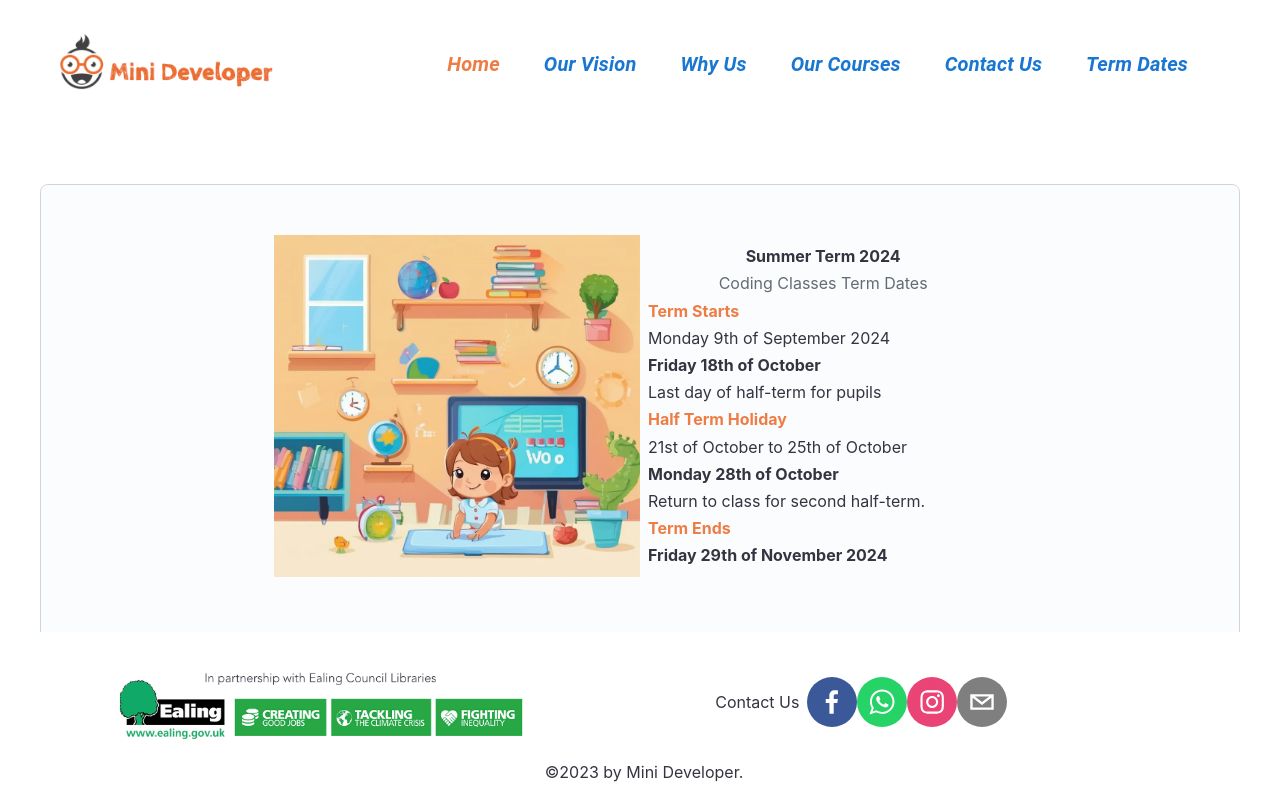
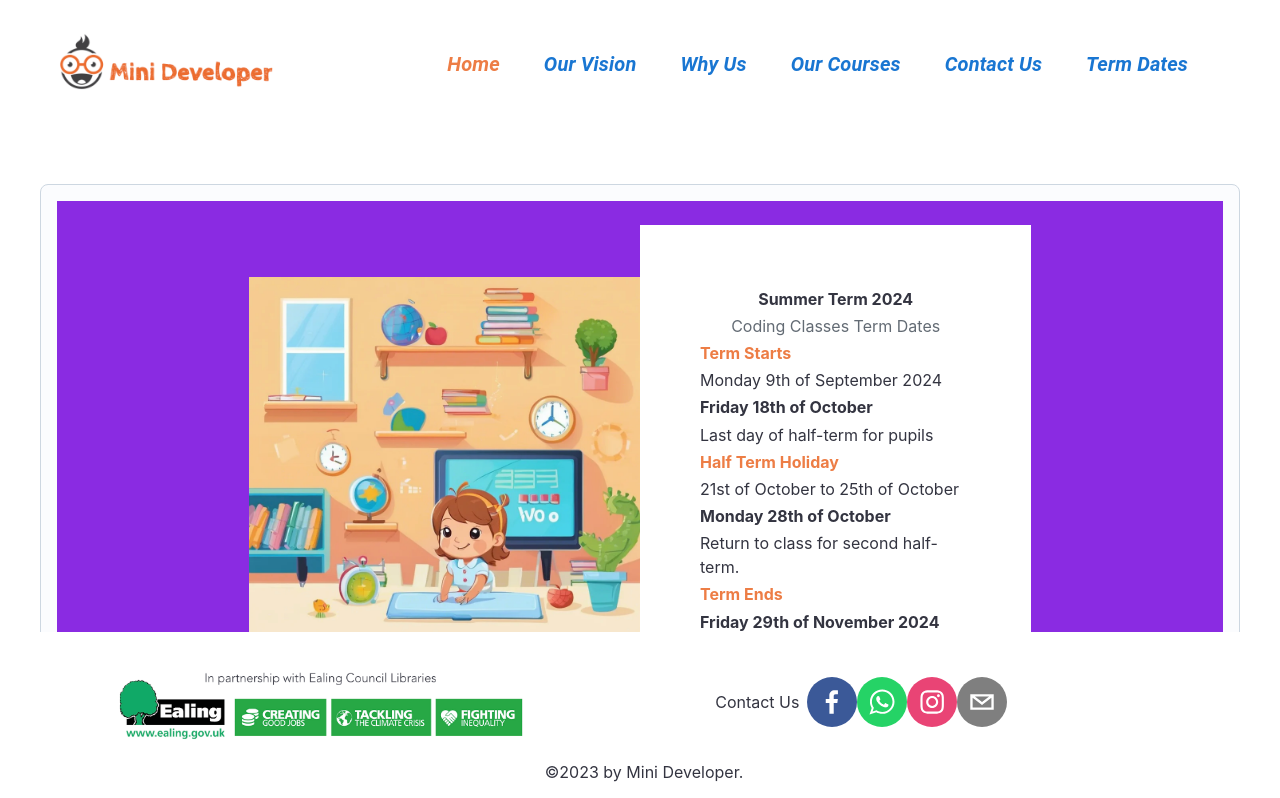
Before and after one commit to hebaarafat159/mini-developer-client, a React (Create React App) app: page /termdates in a window 1280 px wide. Shown: the top 798 px of the page. Built offline with nearby package versions, Linux system fonts and the light colour scheme.

Commit message:
modify term dates background image

```diff
--- a/src/pages/TermDates.js
+++ b/src/pages/TermDates.js
@@ -52,12 +52,12 @@ export default function TermDates() {
     return (
         <Card className='recent-blogs d-block'>
 
-            <Stack direction="row" spacing={2} sx={{ justifyContent: 'space-around', alignItems: 'center', padding: '2vw' }} >
-                <Grid container columns={{ xs: 2, sm: 8, md: 12 }} sx={{ justifyContent: 'center', alignItems: 'center', padding: '1vmin' }}>
-                    <Grid item xs={4} sx={{ display: 'flex', justifyContent: 'center', alignItems: 'center' }}>
+            <Stack direction="row" spacing={1} sx={{ justifyContent: 'space-around', alignItems: 'center', backgroundColor: 'blueviolet', padding: '3vmin' }} >
+                <Grid container columns={{ xs: 2, sm: 8, md: 12 }} sx={{ justifyContent: 'center', alignItems: 'center' }} width={'70%'}>
+                    <Grid item xs={6} sx={{ display: 'flex', justifyContent: 'center', alignItems: 'center' }}>
                         <img src={term_dates_img} loading="lazy" alt="" width={'100%'} />
                     </Grid>
-                    <Grid item xs={4} sx={{ justifyContent: 'center', alignItems: 'center', padding: '1vmin' }}>
+                    <Grid item xs={6} sx={{ justifyContent: 'center', alignItems: 'center', padding: '7.5vmin', backgroundColor: 'white' }} >
                         <Typography component="h2" variant='h2' style={{ color: '#333440', textAlign: 'center', fontWeight: 'bold' }}>
                             Summer Term 2024
                         </Typography>
```
